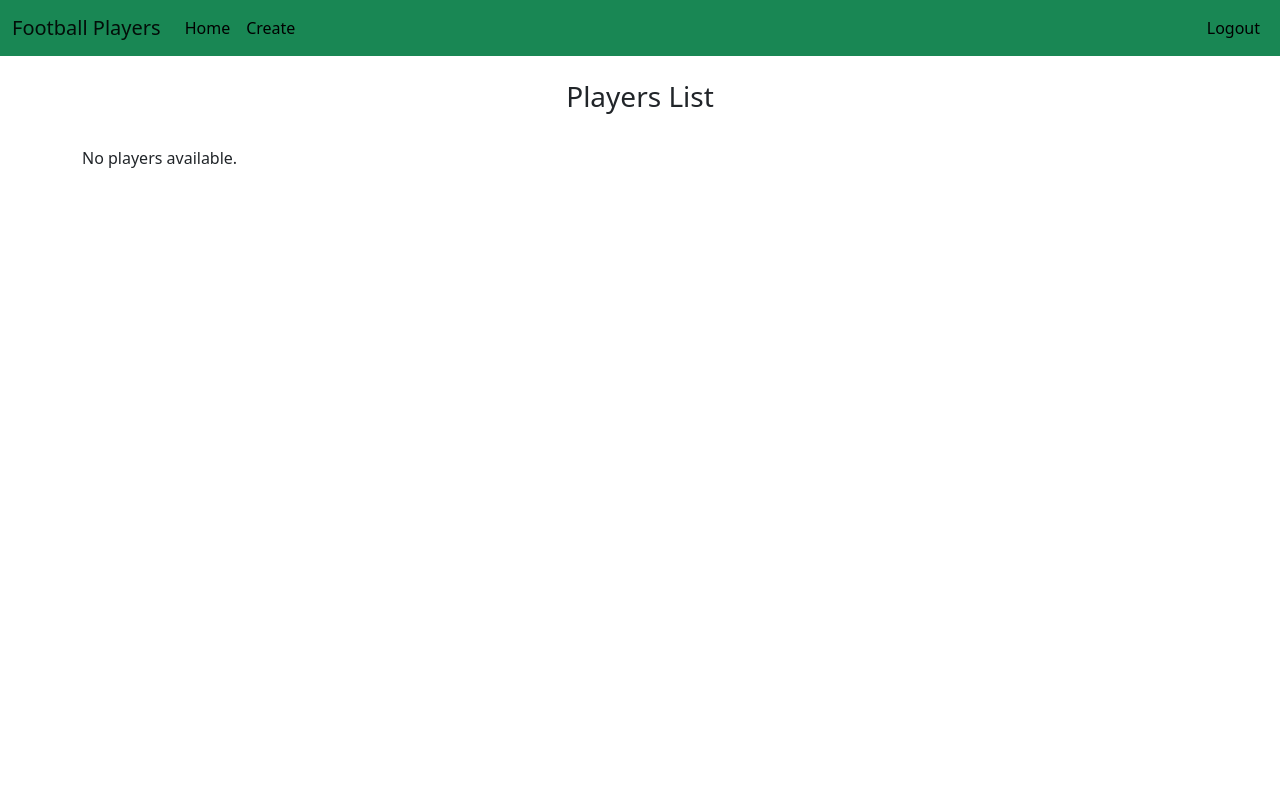
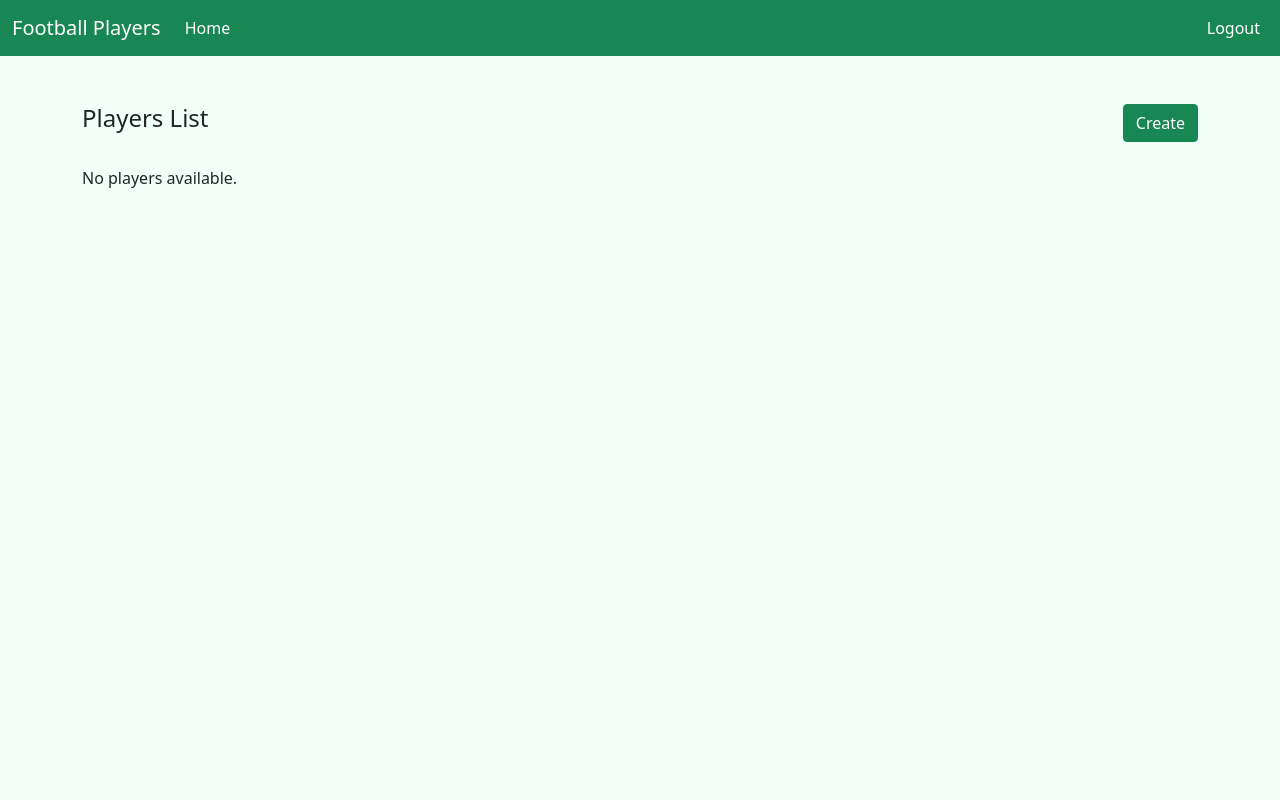
Before and after one commit to Daniel-Lima-Carvalho/football_players_django, a Django app: page / in a window 1280 px wide. Run offline with Django 3.2, Linux system fonts and the light colour scheme; the visitor is signed in with stand-in values (Sample User, id 1); data that the repository does not hold is empty.

Commit message:
Create player button

```diff
--- a/players/templates/players/base.html
+++ b/players/templates/players/base.html
@@ -15,9 +15,6 @@
           <li class="nav-item">
             <a class="nav-link" aria-current="page" href="/">Home</a>
           </li>
-          <li class="nav-item">
-            <a class="nav-link" href="/create">Create</a>
-          </li>
         </ul>
         <ul class="navbar-nav my-auto my-2 my-lg-0">
           <a class="nav-link" href="/logout">Logout</a>
@@ -27,6 +24,7 @@
 </nav>
 <br>
 <div class="container justify-content-center">
+    <br>
     {% block content %}
     {% endblock %}
 </div>
--- a/players/templates/players/index.html
+++ b/players/templates/players/index.html
@@ -2,8 +2,11 @@
 {% load static %}
 {% block content %}
 <div class="row justify-content-md-center">
-  <div class="col-sm-6 text-center">
-      <h3 class="h3">Players List</h3>
+  <div class="col-sm-6">
+    <h4 class="h4">Players List</h4>
+  </div>
+  <div class="col-sm-6">
+    <a href="/create" class="btn btn-success btn-right" role="button">Create</a>
   </div>
 </div>
 <br>
--- a/static/players/style.css
+++ b/static/players/style.css
@@ -1,3 +1,7 @@
+body{
+    background-color: #f1fff9;
+}
+
 .players-table{
     width: 100%;
 }
@@ -25,5 +29,13 @@
 }
 
 .nav-link {
-    color: black !important;
+    color: white !important;
 }
+
+.btn-right{
+    float: right;
+}
+
+.navbar-light .navbar-brand {
+    color: white;
+}
```
